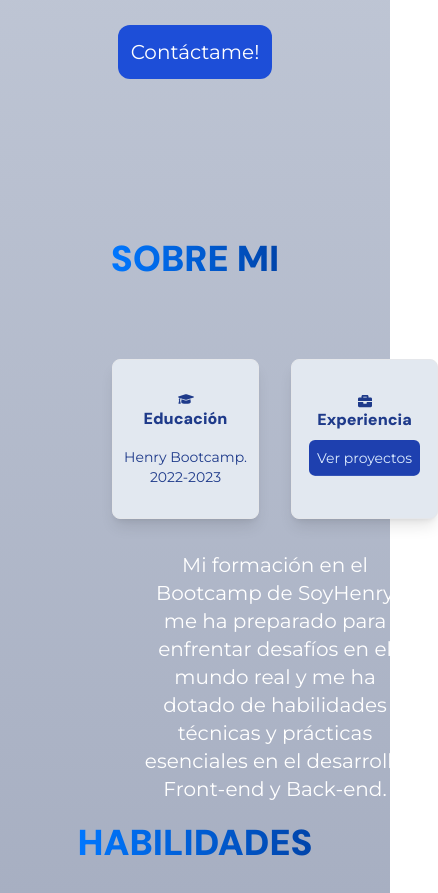
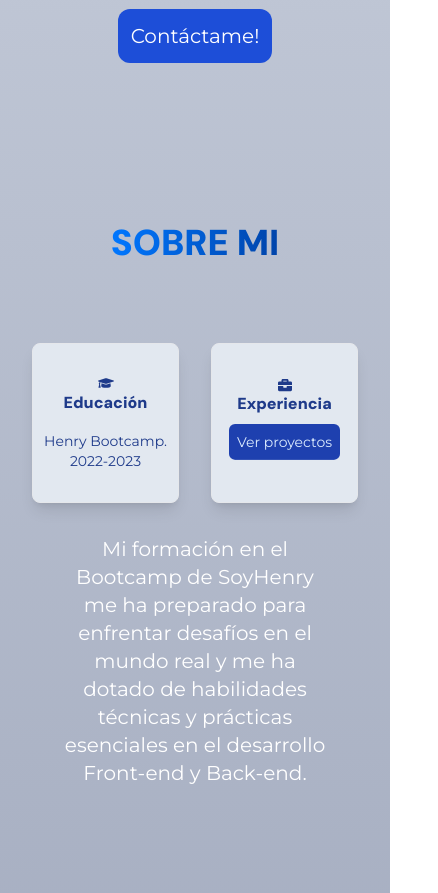
Before and after one commit to MaguiMartiin/Portfolio, a React (Vite) app: page / in a window 390 px wide. Shown: the part 1013-1906 px from the top of the page, 438 px wide, since content can reach past the window. Built offline with nearby package versions, Linux system fonts and the light colour scheme; what tailwindcss-animated would draw is missing.

Commit message:
responsive About

```diff
--- a/src/views/About/About.tsx
+++ b/src/views/About/About.tsx
@@ -11,12 +11,12 @@ const About: React.FC  = () => {
   }
 
   return (
-    <div id="about" className='flex flex-col justify-center '>
+    <div id="about" className='flex flex-col justify-center max-[450px]:mb-[9rem]'>
       <div className='flex justify-center mt-[7rem]'>
         <h1 className='font-primary text-4xl gradient-text'>SOBRE MI</h1>
       </div>
-      <div className=' flex mt-[2rem] w-screen h-[25rem] p-[2rem]'>
-        <div className=' flex flex-col w-full ml-[5rem]'>
+      <div className=' flex mt-[2rem] w-screen h-[25rem] p-[2rem] '>
+        <div className='flex flex-col w-full ml-[5rem] max-[450px]:ml-[0rem]'>
           <div className='flex gap-[2rem] justify-evenly pt-[1rem] text-blue-900'>
             <div className='flex flex-col w-[10rem] h-[10rem] rounded-lg border shadow-lg text-center justify-center bg-slate-200'>
               <div className='flex justify-center'>
--- a/src/views/Banner/Banner.tsx
+++ b/src/views/Banner/Banner.tsx
@@ -12,7 +12,7 @@ const Banner: React.FC = () => {
         <FontAwesomeIcon icon={faWhatsapp} className='text-3xl p-[1rem] text-blue-700' />
       </div>
       <div className="p-[2rem] mt-[1rem]">
-        <img src={Magali} alt="Fotografía de Magali Martin" className='rounded-full w-80 h-80 object-cover max-[450px]:w-[17rem] max-[450px]:h-[17rem]'/>
+        <img src={Magali} alt="Fotografía de Magali Martin" className='rounded-full w-80 h-80 object-cover max-[450px]:w-[16rem] max-[450px]:h-[16rem]'/>
       </div>
       <div className="flex flex-col justify-center items-center mt-[4rem] w-[45%] max-[450px]:w-full ">
         <h1 className='font-secondary text-3xl max-[450px]:text-2xl'>______ MAGALI MARTIN</h1>
```
